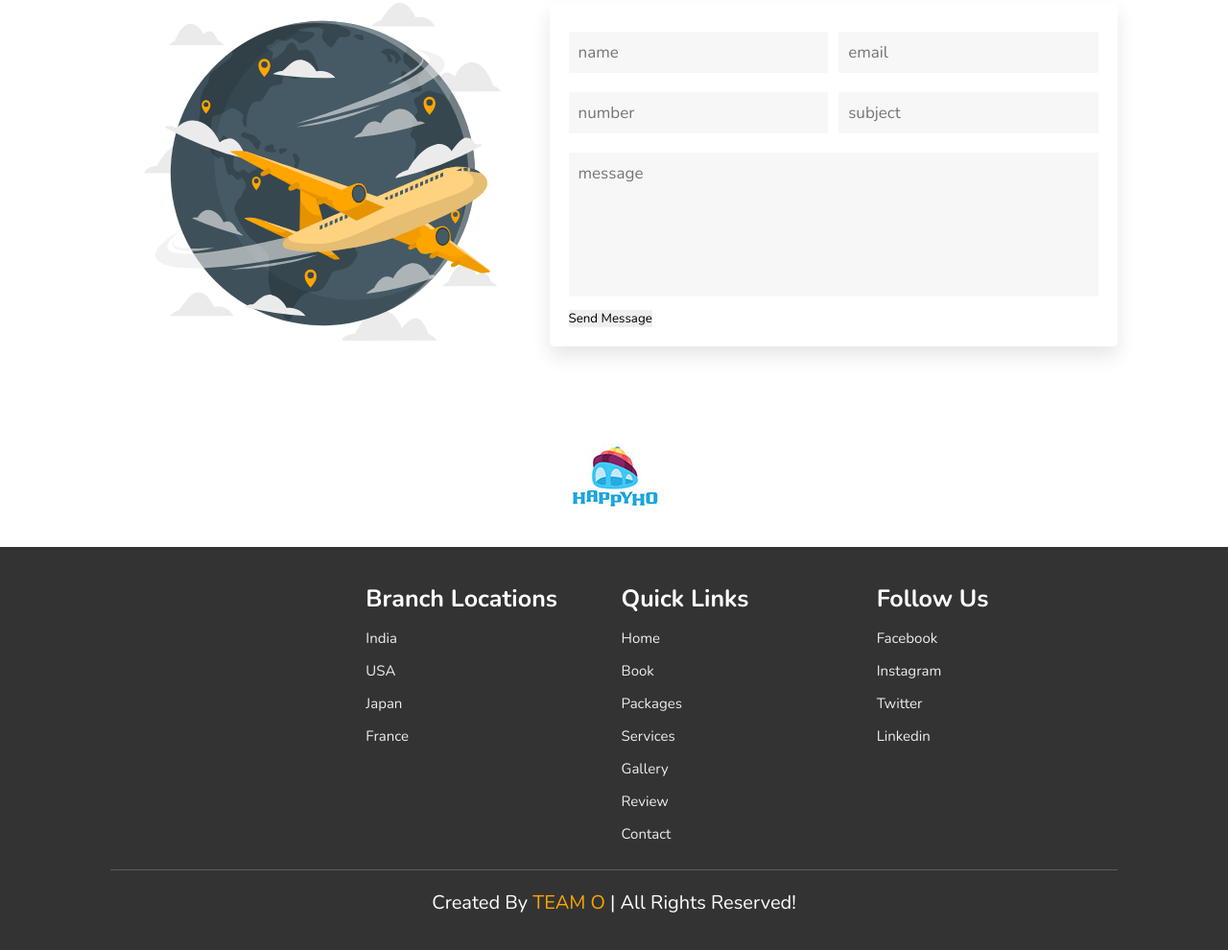
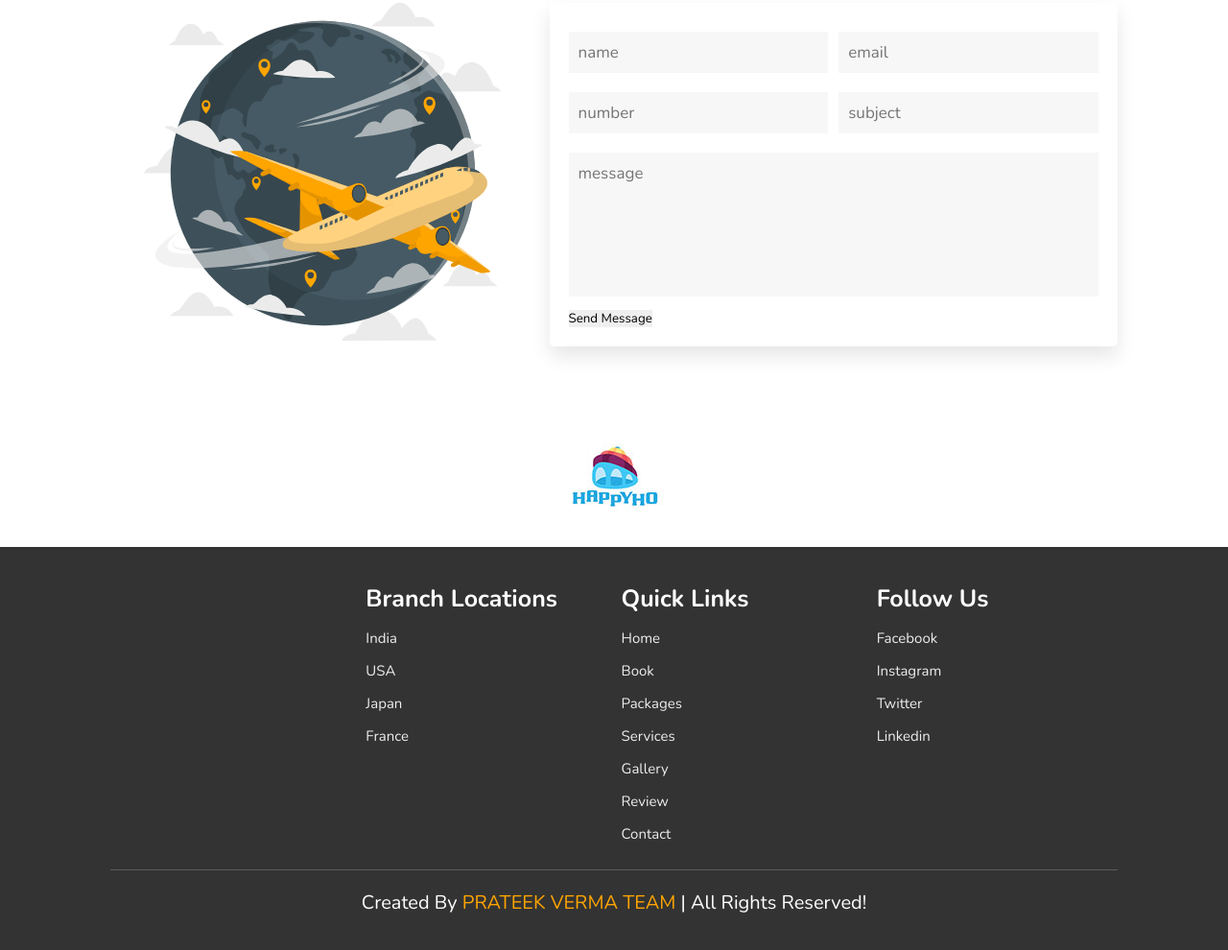
Before and after one commit to prateekverma26sept/mywebsite, a plain HTML site: page index.html in a window 1280 px wide. Shown: the part 4740-5730 px from the top of the page at 96% size. Drawn offline with nearby package versions, Linux system fonts and the light colour scheme.

Commit message:
Update index.html

```diff
--- a/index.html
+++ b/index.html
@@ -589,7 +589,7 @@
 
     </div>
 
-    <h1 class="credit"> created by <span> TEAM O </span> | all rights reserved! </h1>
+    <h1 class="credit"> created by <span> PRATEEK VERMA TEAM </span> | all rights reserved! </h1>
 
 </section>
 
```
